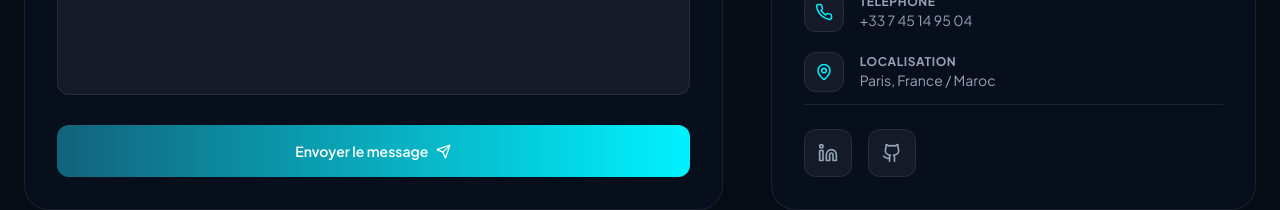
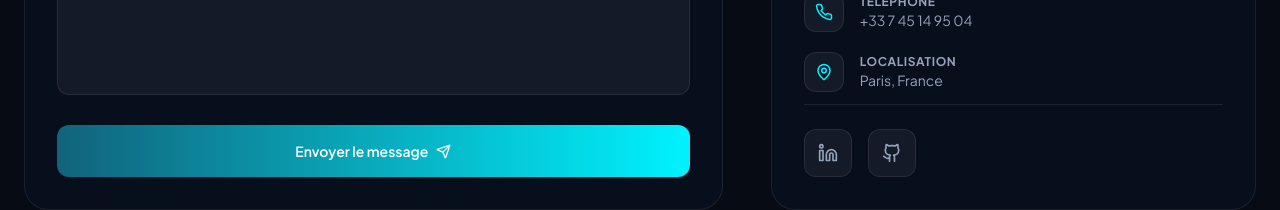
Before and after one commit to NIAMANE-Mustapha/niamane-mustapha.github.io, a React (Vite) app in the folder portfolio-src/: page / in a window 1280 px wide. Shown: the part 6532-6742 px from the top of the page. Built offline with nearby package versions, Linux system fonts and the light colour scheme.

Commit message:
fix: remove maroc from contact location details

```diff
--- a/portfolio-src/src/components/Contact.tsx
+++ b/portfolio-src/src/components/Contact.tsx
@@ -222,7 +222,7 @@ export const Contact: React.FC<ContactProps> = ({ lang }) => {
                       {t['contact-label-loc']}
                     </h4>
                     <p className="text-sm text-textMuted">
-                      Paris, France / Maroc
+                      Paris, France
                     </p>
                   </div>
                 </div>
```
